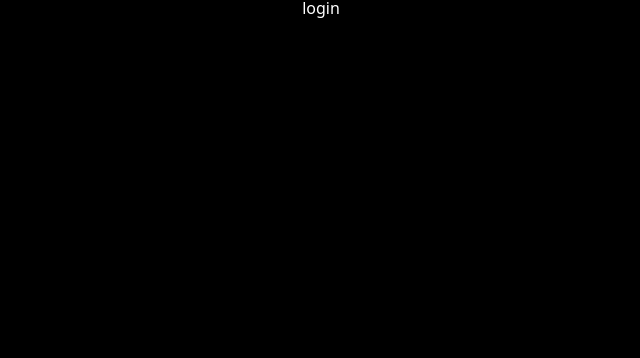
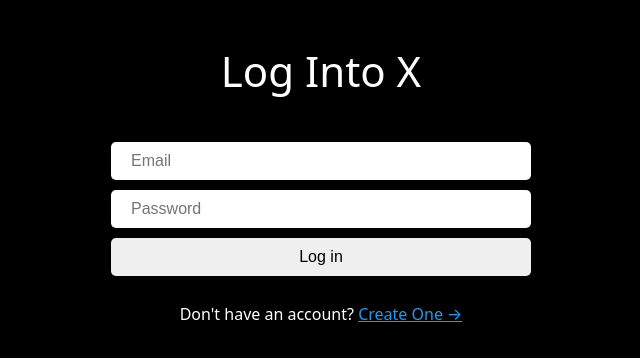
Before and after one commit to chaenii/nwitter-reloaded, a React (Vite) app: page /login in a window 1280 px wide. Shown: the top 358 px of the page, without its empty margins (319-959 px from the left). Built offline with nearby package versions, Linux system fonts and the light colour scheme.

Commit message:
add log in function

```diff
--- /dev/null
+++ b/src/components/auth-components.ts
@@ -0,0 +1,49 @@
+import styled from "styled-components";
+
+export const Wrapper = styled.div`
+  height: 100%;
+  display: flex;
+  flex-direction: column;
+  align-items: center;
+  width: 420px;
+  padding: 50px 0px;
+`;
+
+export const Title = styled.h1`
+  font-size: 42px;
+`;
+
+export const Form = styled.form`
+  margin-top: 50px;
+  margin-bottom: 10px;
+  display: flex;
+  flex-direction: column;
+  gap: 10px;
+  width: 100%;
+`;
+
+export const Input = styled.input`
+  padding: 10px 20px;
+  border-radius: 5px;
+  border: none;
+  width: 100%;
+  font-size: 16px;
+  &[type="submit"] {
+    cursor: pointer;
+    &:hover {
+      opacity: 0.8;
+    }
+  }
+`;
+
+export const Error = styled.span`
+  font-weight: 600;
+  color: tomato;
+`;
+
+export const Switcher = styled.span`
+  margin-top: 20px;
+  a {
+    color: #1d9bf0;
+  }
+`;
--- a/src/routes/create-account.tsx
+++ b/src/routes/create-account.tsx
@@ -1,48 +1,9 @@
 import { createUserWithEmailAndPassword, updateProfile } from "firebase/auth";
 import React, { useState } from "react";
-import styled from "styled-components";
 import { auth } from "../firebase";
-import { useLocation, useNavigate } from "react-router-dom";
-
-const Wrapper = styled.div`
-  height: 100%;
-  display: flex;
-  flex-direction: column;
-  align-items: center;
-  width: 420px;
-  padding: 50px 0px;
-`;
-
-const Title = styled.h1`
-  font-size: 42px;
-`;
-
-const Form = styled.form`
-  margin-top: 50px;
-  display: flex;
-  flex-direction: column;
-  gap: 10px;
-  width: 100%;
-`;
-
-const Input = styled.input`
-  padding: 10px 20px;
-  border-radius: 5px;
-  border: none;
-  width: 100%;
-  font-size: 16px;
-  &[type="submit"] {
-    cursor: pointer;
-    &:hover {
-      opacity: 0.8;
-    }
-  }
-`;
-
-const Error = styled.span`
-  font-weight: 600;
-  color: tomato;
-`;
+import { useNavigate, Link } from "react-router-dom";
+import { FirebaseError } from "firebase/app";
+import { Error, Wrapper, Title, Form, Input, Switcher } from "../components/auth-components";
 
 const CreateAccount = () => {
   const navigate = useNavigate();
@@ -68,6 +29,7 @@
 
   const onSubmit = async (e: React.FormEvent<HTMLFormElement>) => {
     e.preventDefault();
+    setError("");
     if (isLoading || name === "" || email === "" || password === "") return;
     try {
       setLoading(true);
@@ -79,8 +41,10 @@
       });
       //홈화면으로 이동
       navigate("/");
-    } catch (error) {
-      //set error
+    } catch (e) {
+      if (e instanceof FirebaseError) {
+        setError(e.message);
+      }
     } finally {
       setLoading(false);
     }
@@ -96,6 +60,9 @@
         <Input type="submit" value={isLoading ? "Loading" : "Create Account"} />
       </Form>
       {error !== "" ? <Error>{error}</Error> : null}
+      <Switcher>
+        Already have an account? <Link to="/login">Log in &rarr;</Link>
+      </Switcher>
     </Wrapper>
   );
 };
--- a/src/routes/login.tsx
+++ b/src/routes/login.tsx
@@ -1,5 +1,60 @@
+import React, { useState } from "react";
+import { useNavigate, Link } from "react-router-dom";
+import { FirebaseError } from "firebase/app";
+import { signInWithEmailAndPassword } from "firebase/auth";
+import { auth } from "../firebase";
+import { Error, Wrapper, Title, Form, Input, Switcher } from "../components/auth-components";
+
 const Login = () => {
-  return <h1>login</h1>;
+  const navigate = useNavigate();
+  const [isLoading, setLoading] = useState(false);
+  const [email, setEmail] = useState("");
+  const [password, setPassword] = useState("");
+  const [error, setError] = useState("");
+
+  const onChange = (e: React.ChangeEvent<HTMLInputElement>) => {
+    const {
+      target: { name, value },
+    } = e;
+
+    if (name === "email") {
+      setEmail(value);
+    } else if (name === "password") {
+      setPassword(value);
+    }
+  };
+
+  const onSubmit = async (e: React.FormEvent<HTMLFormElement>) => {
+    e.preventDefault();
+    setError("");
+    if (isLoading || email === "" || password === "") return;
+    try {
+      setLoading(true);
+      await signInWithEmailAndPassword(auth, email, password);
+      navigate("/");
+    } catch (e) {
+      if (e instanceof FirebaseError) {
+        setError(e.message);
+      }
+    } finally {
+      setLoading(false);
+    }
+  };
+
+  return (
+    <Wrapper>
+      <Title>Log Into X</Title>
+      <Form onSubmit={onSubmit}>
+        <Input onChange={onChange} name="email" value={email} placeholder="Email" type="email" required />
+        <Input onChange={onChange} name="password" value={password} placeholder="Password" type="password" required />
+        <Input type="submit" value={isLoading ? "Loading" : "Log in"} />
+      </Form>
+      {error !== "" ? <Error>{error}</Error> : null}
+      <Switcher>
+        Don't have an account? <Link to="/create-account">Create One &rarr;</Link>
+      </Switcher>
+    </Wrapper>
+  );
 };
 
 export default Login;
```
